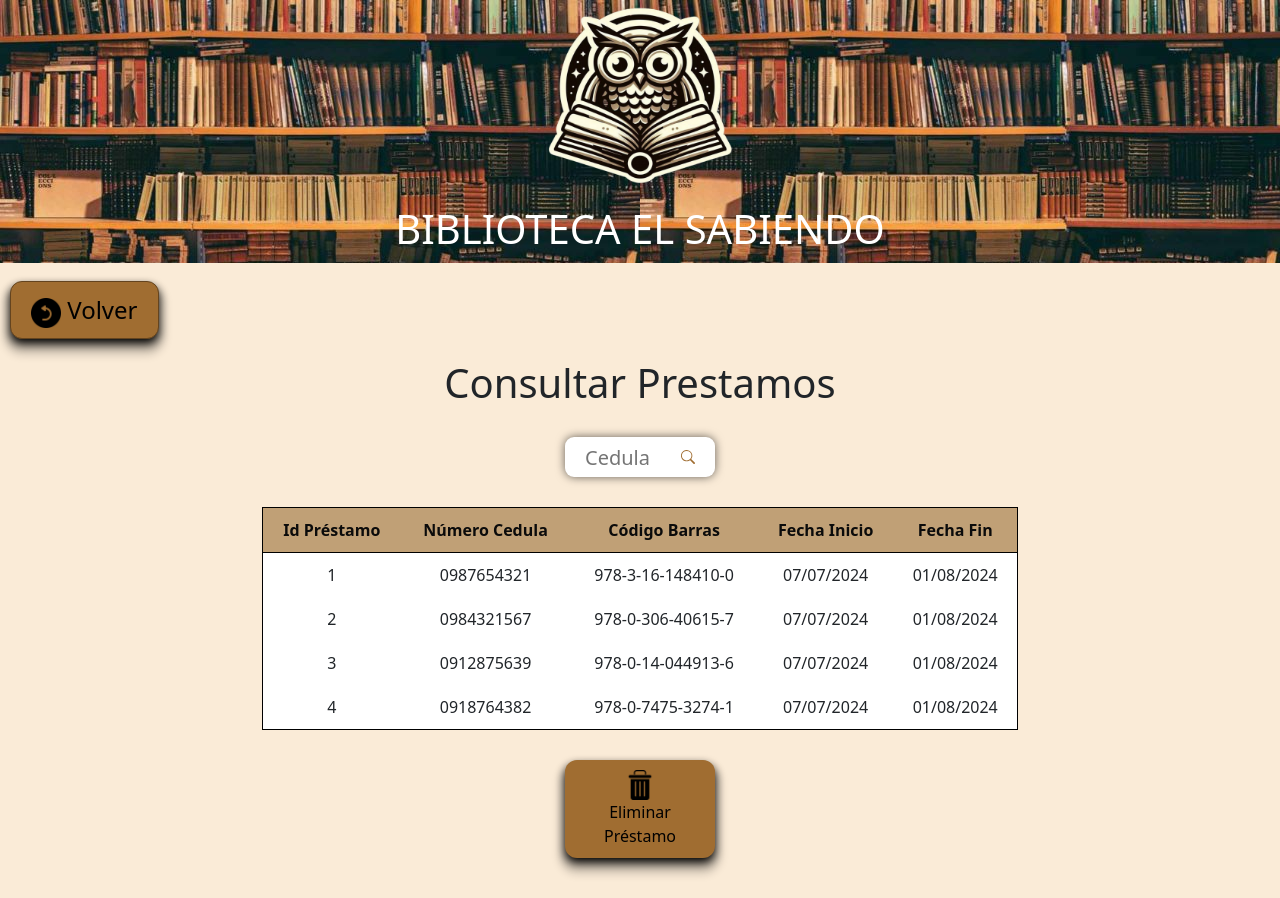
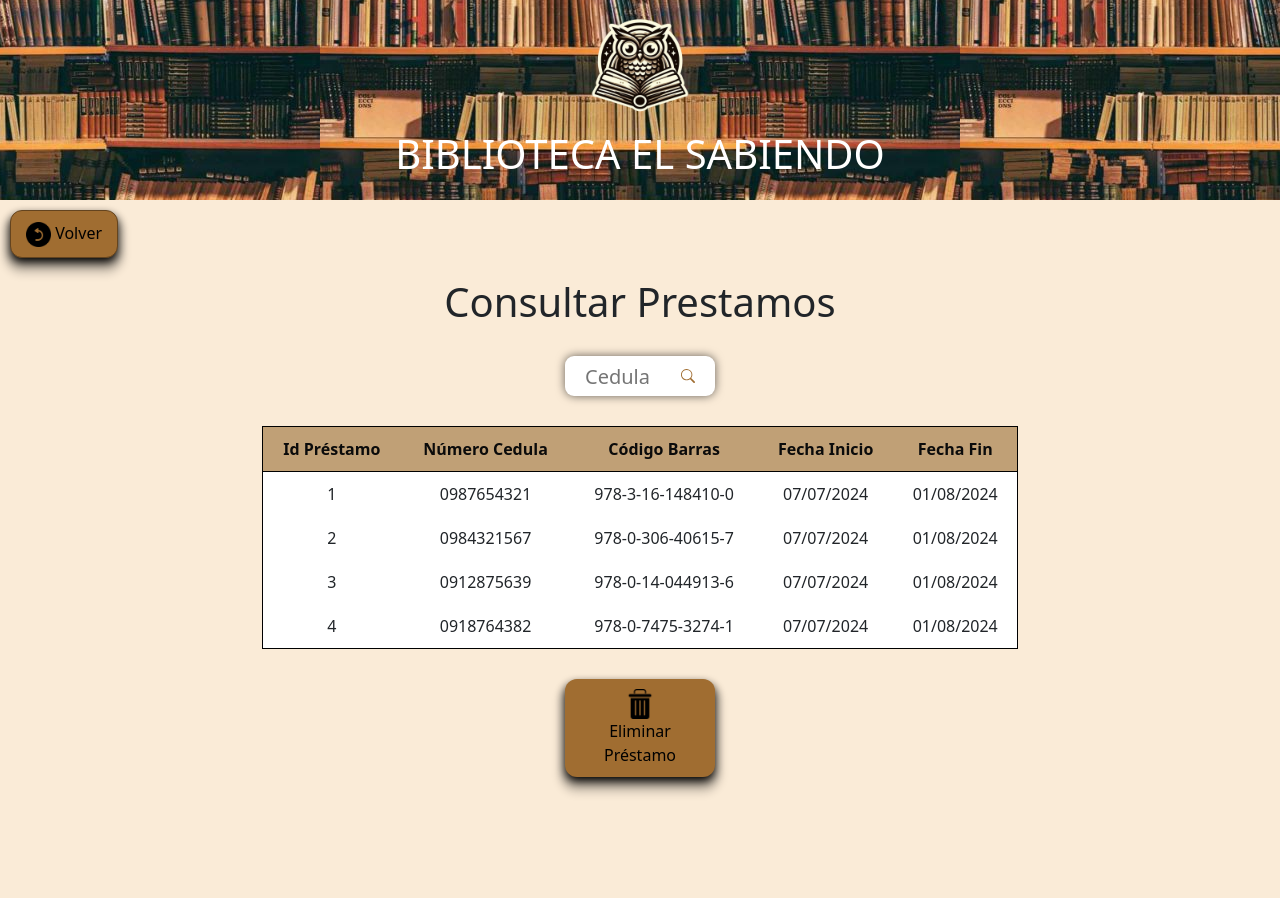
Before and after one commit to JimmyPaez25/Biblioteca-el-sabiondo, a plain HTML site: page html/vtnConsultarPrestamo.html in a window 1280 px wide. After the commit the page ends 817 px from the top, so only its background shows below. Drawn offline with nearby package versions, Linux system fonts and the light colour scheme.

Commit message:
Commit modificaciones entre consultar, registrar prestamo y en la pantalla principal

```diff
--- a/css/PrestamoConsulta.css
+++ b/css/PrestamoConsulta.css
@@ -9,25 +9,21 @@
 
 .header{
     background-image: url(/img/fondoBiblioteca.jpg);
+    background-size: auto;
+    background-position: center;
+    height: 200px;
 
     .header-logo {
         display: flex;
+        padding: 15px 0px;
         justify-content: center;
+        align-items: center;
 
         img {
-            max-width: 190px;
+            max-width: 100px;
         }
     }
 
-    .header-titulo {
-        h1{
-            margin-top: 15px;
-            padding-bottom: 10px ;
-            font-size: 2.5em;
-            text-align: center;
-            color: rgb(255, 255, 255);
-        }
-    }
 }
 .body{
     background-color: #FAEBD7;
@@ -41,28 +37,35 @@
             text-align: center;
         }
 
-        .body-botonVolver a{
+        .body-botonVolver button{
             display: inline-block;
-            font-size: 1.5em;
+            font-size: 1em;
             color: black;
-            padding: 10px 20px;
+            padding: 10px 15px;
             cursor: pointer;
 
             background-color: #A06D31;
             margin-right: 50px;
             margin-bottom: 20px;
             box-shadow: 0px 10px 10px 5px rgba(0, 0, 0, 0.2),
-                        0px 5px 10px 0px;
+                0px 5px 10px 0px;
             border: 1px solid #64441f;
             border-radius: 12px;
             text-decoration: none;
         }
-        .body-botonVolver a:hover{
+        .body-botonVolver button:hover{
             background-color: #745026;
             color: #ffffff;
             box-shadow: 0px 10px 10px 5px rgba(0, 0, 0, 0.2),
-                        0px 5px 10px 0px rgba(0, 0, 0, 0.2);
+                0px 5px 10px 0px rgba(0, 0, 0, 0.2);
             border: 1px solid #4d3519;
+        }
+        .body-botonVolver button:active{
+            background-color: #e7b780;
+            color: #ffffff;
+            box-shadow: 0px 5px 5px 2px rgba(0, 0, 0, 0.2),
+                0px 2px 5px 0px rgba(0, 0, 0, 0.2);
+            border: 1px solid #a8753a;
         }
 
         .body-botonEliminar a{
@@ -90,6 +93,14 @@
             box-shadow: 0px 10px 10px 5px rgba(0, 0, 0, 0.2),
                         0px 5px 10px 0px rgba(0, 0, 0, 0.2);
             border: 2px solid #4d3519;
+        }
+
+        .body-botonEliminar a:active{
+            background-color: #e7b780;
+            color: #ffffff;
+            box-shadow: 0px 5px 5px 2px rgba(0, 0, 0, 0.2),
+                0px 2px 5px 0px rgba(0, 0, 0, 0.2);
+            border: 1px solid #a8753a;
         }
 
     }
--- a/css/prestamo.css
+++ b/css/prestamo.css
@@ -9,25 +9,22 @@
 
 .header{
     background-image: url(/img/fondoBiblioteca.jpg);
+    background-size: auto;
+    background-position: center;
+    height: 200px;
 
     .header-logo {
         display: flex;
+        padding: 15px 0px;
         justify-content: center;
+        align-items: center;
 
         img {
-            max-width: 190px;
+            max-width: 100px;
         }
     }
 
-    .header-titulo {
-        h1{
-            margin-top: 15px;
-            padding-bottom: 10px ;
-            font-size: 2.5em;
-            text-align: center;
-            color: rgb(255, 255, 255);
-        }
-    }
+
 }
 .body{
     background-color: #FAEBD7;
@@ -41,11 +38,11 @@
             text-align: center;
         }
 
-        .body-botonVolver a{
+        .body-botonVolver button{
             display: inline-block;
-            font-size: 1.5em;
+            font-size: 1em;
             color: black;
-            padding: 10px 20px;
+            padding: 10px 15px;
             cursor: pointer;
 
             background-color: #A06D31;
@@ -57,7 +54,7 @@
             border-radius: 12px;
             text-decoration: none;
         }
-        .body-botonVolver a:hover{
+        .body-botonVolver button:hover{
             background-color: #745026;
             color: #ffffff;
             box-shadow: 0px 10px 10px 5px rgba(0, 0, 0, 0.2),
@@ -65,6 +62,13 @@
             border: 1px solid #4d3519;
         }
 
+        .body-botonVolver button:active{
+            background-color: #e7b780;
+            color: #ffffff;
+            box-shadow: 0px 5px 5px 2px rgba(0, 0, 0, 0.2),
+                0px 2px 5px 0px rgba(0, 0, 0, 0.2);
+            border: 1px solid #a8753a;
+        }
 
     }
 
@@ -94,6 +98,14 @@
                box-shadow: 0px 10px 10px 5px rgba(0, 0, 0, 0.2),
                            0px 5px 10px 0px rgba(0, 0, 0, 0.2);
                border: 1px solid #4d3519;
+           }
+
+           button:active{
+               background-color: #e7b780;
+               color: #ffffff;
+               box-shadow: 0px 5px 5px 2px rgba(0, 0, 0, 0.2),
+                   0px 2px 5px 0px rgba(0, 0, 0, 0.2);
+               border: 1px solid #a8753a;
            }
        }
     .row{
@@ -133,7 +145,7 @@
             text-decoration: none;
         }
 
-        .btnRegistrar:hover{
+        .btnRegistrar:hover, .btnGuardar:hover{
             background-color: #745026;
             color: #ffffff;
             box-shadow: 0px 10px 10px 5px rgba(0, 0, 0, 0.2),
@@ -141,12 +153,12 @@
             border: 1px solid #4d3519;
         }
 
-        .btnGuardar:hover{
-            background-color: #745026;
+        .btnRegistrar:active, .btnGuardar:active{
+            background-color: #e7b780;
             color: #ffffff;
-            box-shadow: 0px 10px 10px 5px rgba(0, 0, 0, 0.2),
-                        0px 5px 10px 0px rgba(0, 0, 0, 0.2);
-            border: 1px solid #4d3519;
+            box-shadow: 0px 5px 5px 2px rgba(0, 0, 0, 0.2),
+                0px 2px 5px 0px rgba(0, 0, 0, 0.2);
+            border: 1px solid #a8753a;
         }
     }
 
--- a/css/style.css
+++ b/css/style.css
@@ -9,7 +9,7 @@
 .header{
     background-image: url(/img/fondoBiblioteca.jpg);
 
-    .header-logo a{
+    .header-logo {
         display: flex;
         justify-content: center;
 
@@ -92,6 +92,13 @@
             border: 1px solid #4d3519;
         }
 
+        .btnLibro:active, .btnPrestamo:active, .btnEstudiante:active{
+            background-color: #e7b780;
+            color: #ffffff;
+            box-shadow: 0px 5px 5px 2px rgba(0, 0, 0, 0.2),
+                0px 2px 5px 0px rgba(0, 0, 0, 0.2);
+            border: 1px solid #a8753a;
+        }
 
     }
 
--- a/html/vtnConsultarPrestamo.html
+++ b/html/vtnConsultarPrestamo.html
@@ -14,19 +14,17 @@
             <img  src="/img/logoBiblioteca.png" alt="">
           </a>
         </div>
+        <h1 style="color: white; text-align: center;"> BIBLIOTECA EL SABIENDO</h1>
       </nav>
-      <div class="header-titulo">
-          <h1> BIBLIOTECA EL SABIENDO</h1>
-      </div>
 </header>
 
 <body class="body">
     <div class="body-encabezado">
         <div class="body-botonVolver">
-            <a href="/html/index.html" class="btnVolver">
-                <img src="/img/volver.png" width="30px" alt="">
+            <button onclick="window.location.href='/html/index.html'" class="btnVolver">
+                <img src="/img/volver.png" width="25px" alt="">
                 Volver
-            </a>
+            </button>
         </div>
         <div class="body-titulo">
             <h1>Consultar Prestamos</h1>
```
Also changed, not shown: html/index.html (+10 -11 lines), html/vtnRegistrarPrestamo.html (+8 -5 lines).
